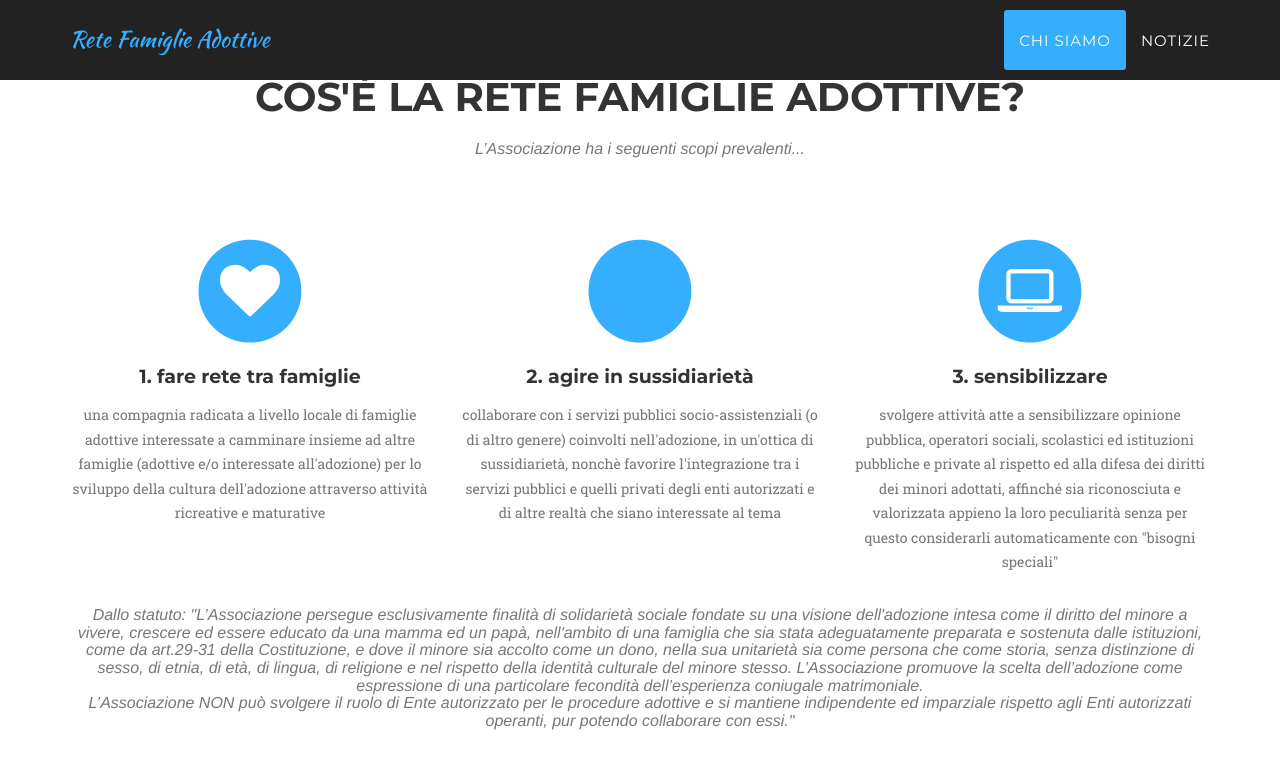
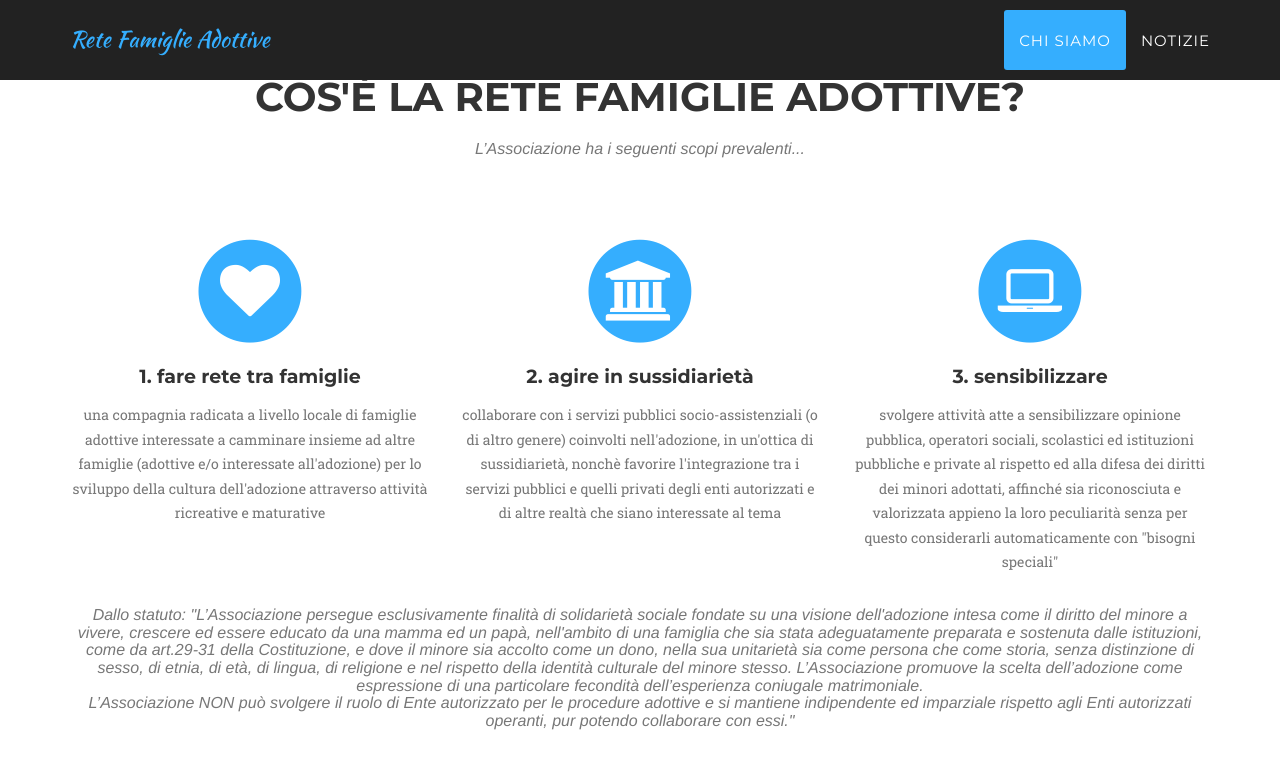
Before and after one commit to ggentili/rfa, a Jekyll site: the page built from index.html, in a window 1280 px wide and 900 px high, scrolled down 833 px. Shown: the top 769 px of the window. Built offline with Jekyll 4.4.1, drawn with Linux system fonts in a browser that asks for light colours; some web fonts are replaced.

Commit message:
Update services.html

```diff
--- a/_includes/services.html
+++ b/_includes/services.html
@@ -27,7 +27,7 @@ L’Associazione ha i seguenti scopi prevalenti...
                 <div class="col-md-4">
                     <span class="fa-stack fa-4x">
                         <i class="fa fa-circle fa-stack-2x text-primary"></i>
-                        <i class="fa fa-handshake-o fa-stack-1x fa-inverse"></i>
+                        <i class="fa fa-institution fa-stack-1x fa-inverse"></i>
                     </span>
                     <h4 class="service-heading">2. agire in sussidiarietà</h4>
                     <p class="text-muted">collaborare con i servizi pubblici socio-assistenziali (o di altro genere)
```
